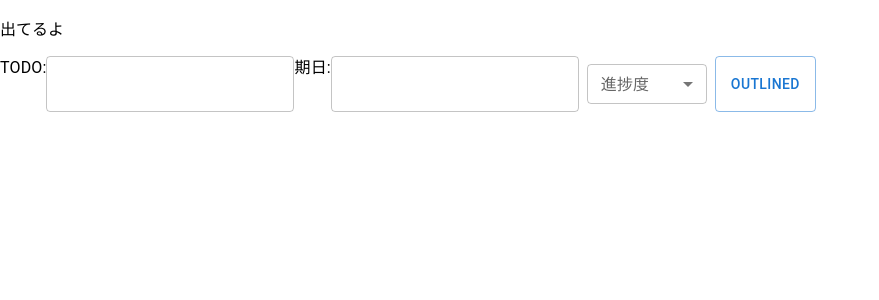
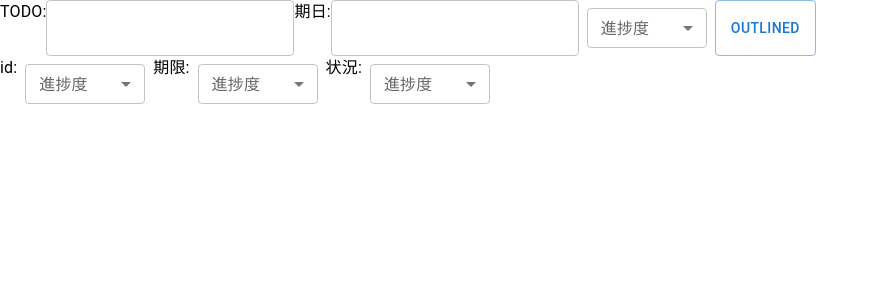
Before and after one commit to Oguma1028/todo-tyukyu, a React (Create React App) app: page / in a window 1280 px wide. Shown: the top 300 px of the page, without its empty margins (0-879 px from the left). Built offline with nearby package versions, Linux system fonts and the light colour scheme.

Commit message:
ソートコンポーネント作成

```diff
--- a/src/App.js
+++ b/src/App.js
@@ -1,11 +1,12 @@
 import React from "react";
 import TodoList from "./components/TodoList";
+import Sort from "./components/Sort";
 
 function App() {
   return (
     <>
-      <p>出てるよ</p>
       <TodoList />
+      <Sort />
     </>
   );
 }
--- /dev/null
+++ b/src/components/Sort.jsx
@@ -0,0 +1,53 @@
+import {
+  Box,
+  FormControl,
+  InputLabel,
+  MenuItem,
+  Select,
+  Typography,
+} from "@mui/material";
+import React from "react";
+
+const Sort = () => {
+  return (
+    <>
+      <Box sx={{ display: "flex" }}>
+        <Box sx={{ display: "flex" }}>
+          <Typography>id:</Typography>
+          <FormControl sx={{ m: 1, minWidth: 120 }} size="small">
+            <InputLabel>進捗度</InputLabel>
+            <Select label="Age">
+              <MenuItem value={"未着手"}>未着手</MenuItem>
+              <MenuItem value={"着手"}>着手</MenuItem>
+              <MenuItem value={"完了"}>完了</MenuItem>
+            </Select>
+          </FormControl>
+        </Box>
+        <Box sx={{ display: "flex" }}>
+          <Typography>期限:</Typography>
+          <FormControl sx={{ m: 1, minWidth: 120 }} size="small">
+            <InputLabel>進捗度</InputLabel>
+            <Select label="Age">
+              <MenuItem value={"未着手"}>未着手</MenuItem>
+              <MenuItem value={"着手"}>着手</MenuItem>
+              <MenuItem value={"完了"}>完了</MenuItem>
+            </Select>
+          </FormControl>
+        </Box>
+        <Box sx={{ display: "flex" }}>
+          <Typography>状況:</Typography>
+          <FormControl sx={{ m: 1, minWidth: 120 }} size="small">
+            <InputLabel>進捗度</InputLabel>
+            <Select label="Age">
+              <MenuItem value={"未着手"}>未着手</MenuItem>
+              <MenuItem value={"着手"}>着手</MenuItem>
+              <MenuItem value={"完了"}>完了</MenuItem>
+            </Select>
+          </FormControl>
+        </Box>
+      </Box>
+    </>
+  );
+};
+
+export default Sort;
--- a/src/components/TodoList.js
+++ b/src/components/TodoList.jsx
@@ -1,4 +1,5 @@
 import React, { useState } from "react";
+import Sort from "./Sort";
 import Box from "@mui/material/Box";
 import { Select, Button } from "@mui/material";
 import { Typography } from "@mui/material";
@@ -37,7 +38,6 @@ const TodoList = () => {
           <Button variant="outlined">Outlined</Button>
         </Box>
       </Box>
-      <Box></Box>
     </>
   );
 };
```
